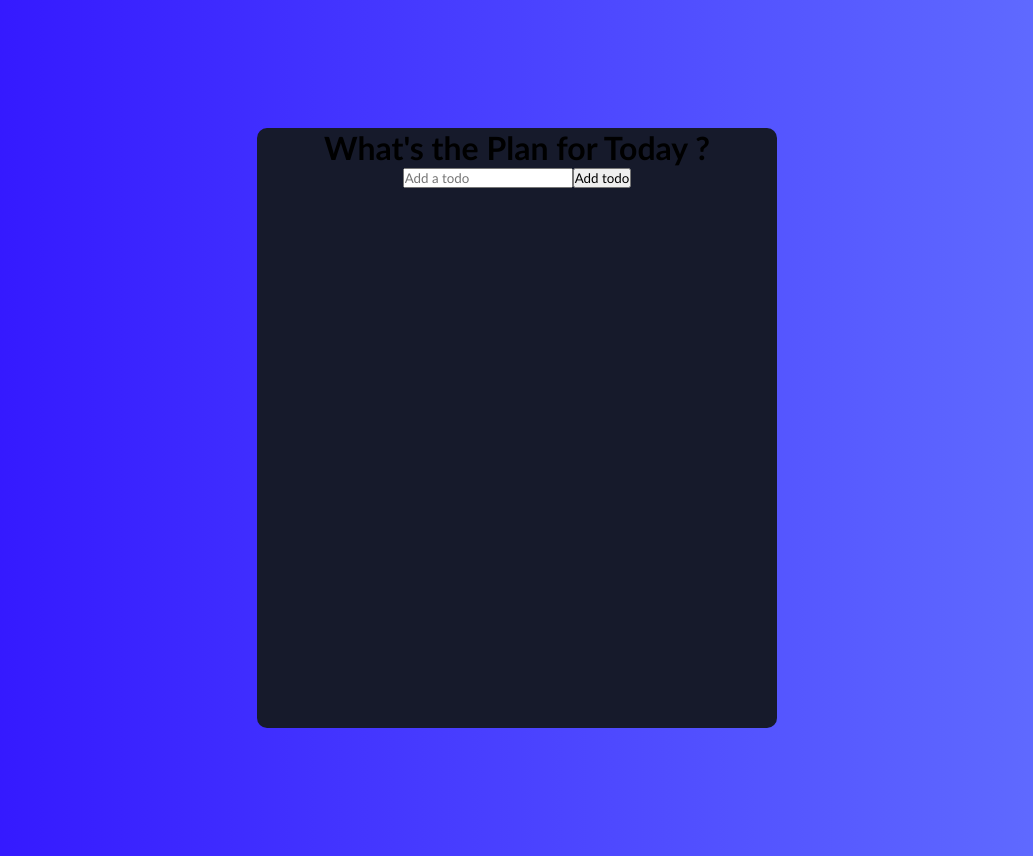
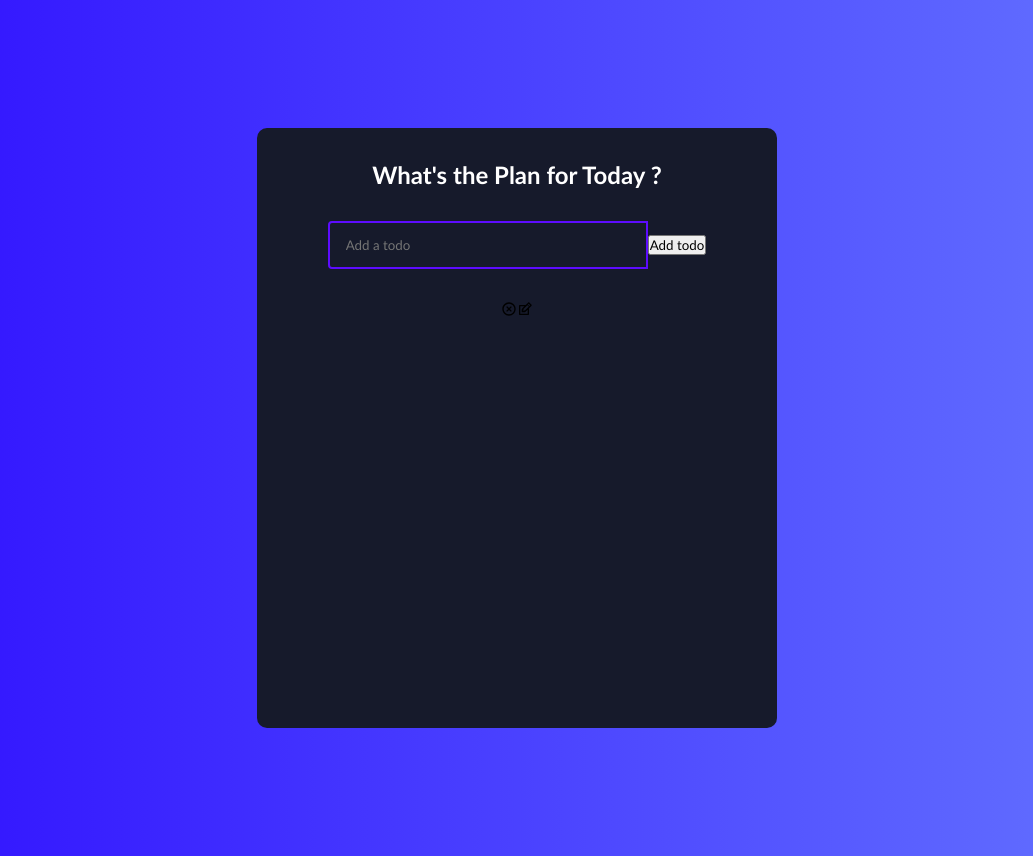
Before and after one commit to NickNikolaev/Todo-List, a React (Create React App) app: page / in a window 1280 px wide. Both pictures are taken after typing "Sample" into the empty fields and a click on the button "Add todo". Shown: the whole page, without its empty margins (123-1156 px from the left). Built offline with nearby package versions, Linux system fonts and the light colour scheme.

Commit message:
Add style to TodoList and TodoForm components
- Add icons and to "Todo" component
- Add .scss file to "TodoList"

```diff
--- a/src/components/Todo/Todo.js
+++ b/src/components/Todo/Todo.js
@@ -1,5 +1,5 @@
 import React, {useState} from 'react';
-import { RiCloseCircleLine} from "react-icons/ri";
+import {RiCloseCircleLine} from "react-icons/ri";
 import {TiEdit} from "react-icons/ti";
 
 const Todo = todo => {
@@ -10,8 +10,12 @@ const Todo = todo => {
     // });
 
     return (
-        <div key={todo.id}>
-            {todo.text}
+        <div>
+            <div>{todo.text}</div>
+            <div className="icons">
+                <RiCloseCircleLine />
+                <TiEdit />
+            </div>
         </div>
     );
 };
--- a/src/components/TodoForm/TodoForm.css
+++ b/src/components/TodoForm/TodoForm.css
@@ -1,5 +1,13 @@
 .todo-form {
   margin-bottom: 32px;
 }
+.todo-form-input {
+  padding: 14px 32px 14px 16px;
+  border-radius: 4px 0 0 4px;
+  border: 2px solid #5d0cff;
+  width: 320px;
+  background: transparent;
+  color: white;
+}
 
 /*# sourceMappingURL=TodoForm.css.map */
--- a/src/components/TodoForm/TodoForm.scss
+++ b/src/components/TodoForm/TodoForm.scss
@@ -1,3 +1,12 @@
 .todo-form {
   margin-bottom: 32px;
+
+  &-input {
+    padding: 14px 32px 14px 16px;
+    border-radius: 4px 0 0 4px;
+    border: 2px solid rgb(93, 12, 255);
+    width: 320px;
+    background: transparent;
+    color: white;
+  }
 }
--- /dev/null
+++ b/src/components/TodoList/TodoList.css
@@ -0,0 +1,7 @@
+h1 {
+  margin: 32px 0;
+  color: white;
+  font-size: 24px;
+}
+
+/*# sourceMappingURL=TodoList.css.map */
--- a/src/components/TodoList/TodoList.js
+++ b/src/components/TodoList/TodoList.js
@@ -1,4 +1,6 @@
 import React, {useState} from 'react';
+import './TodoList.css';
+
 import TodoForm from "../TodoForm/TodoForm";
 import Todo from "../Todo/Todo";
 
@@ -23,7 +25,7 @@ const TodoList = () => {
 
             <div>
                 {/* Pass all todos to the Todo React Component */}
-                {todos.map(todo => <Todo todo={todo}/>)}
+                {todos.map(todo => <Todo key={todo.id} todo={todo}/>)}
             </div>
         </div>
     );
--- /dev/null
+++ b/src/components/TodoList/TodoList.scss
@@ -0,0 +1,5 @@
+h1 {
+  margin: 32px 0;
+  color: white;
+  font-size: 24px;
+}
```
Also changed, not shown: 2 other files (tests, documents, lock files or other folders).
